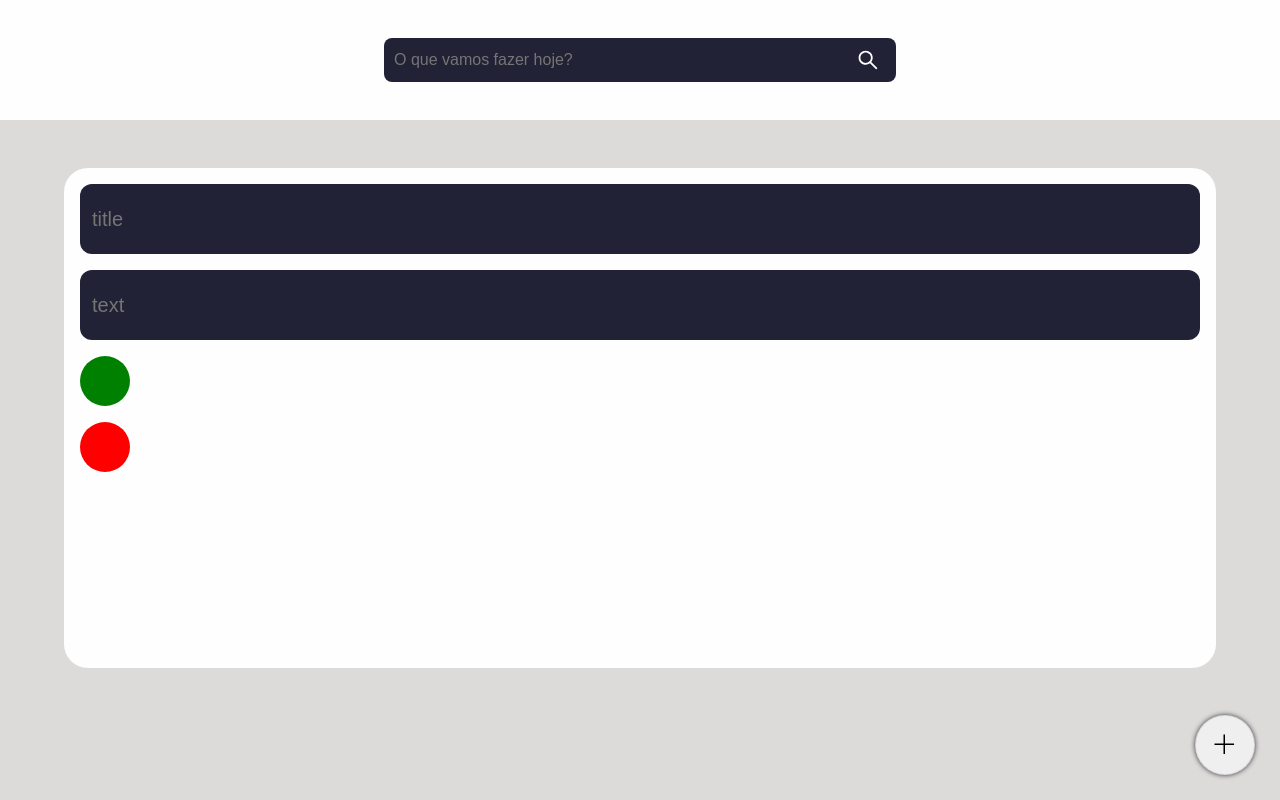
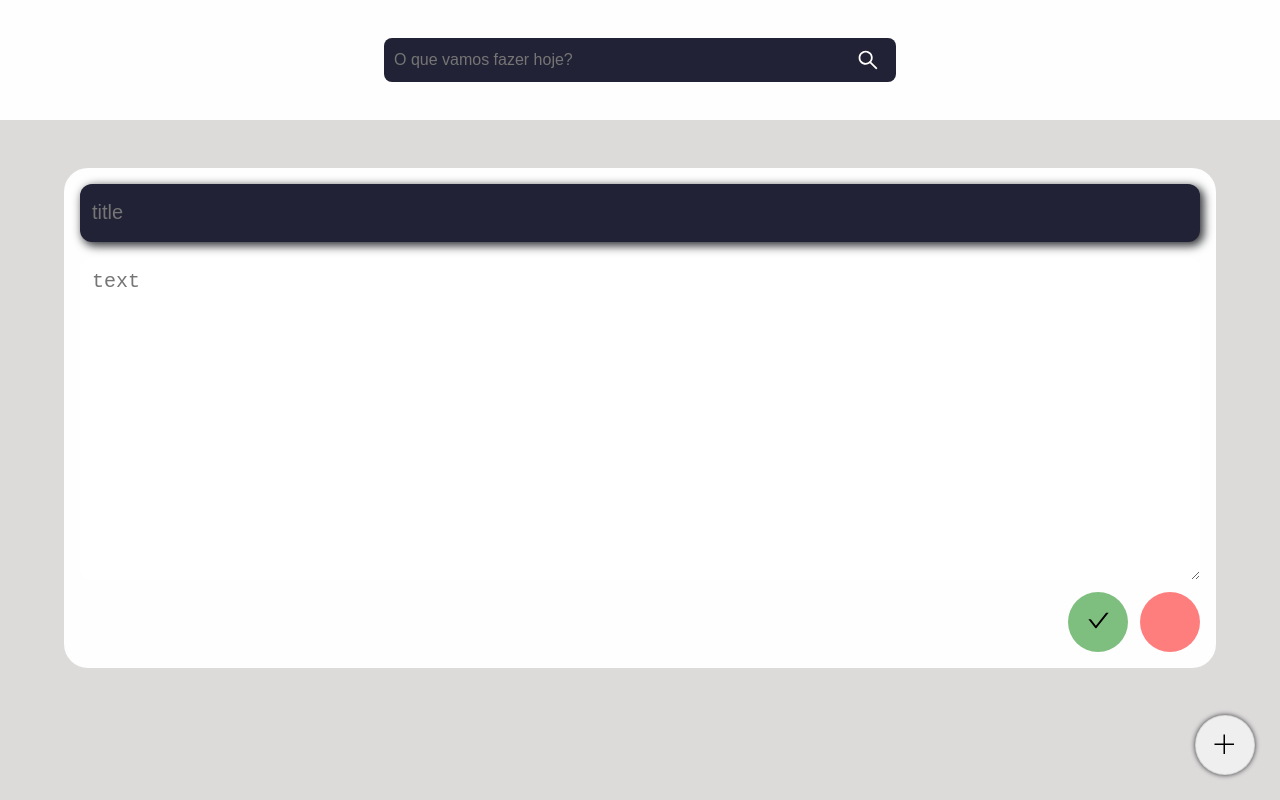
Before and after one commit to Fernando-Filho/Anotacoes, a React (Create React App) app in the folder anotacoes/: page / in a window 1280 px wide. Built offline with nearby package versions, Linux system fonts and the light colour scheme.

Commit message:
Mudança para um  de <texarea/>

```diff
--- a/anotacoes/src/components/CreateNewNote/CreateNewNote.css
+++ b/anotacoes/src/components/CreateNewNote/CreateNewNote.css
@@ -1,7 +1,8 @@
 .CreateNewNote{
     display: flex;
     flex-direction: column;
-    gap: 16rem;
+    justify-content: space-around;
+    gap: 12rem;
     height: 500px;
     width: 90%;
     overflow: hidden;
@@ -9,24 +10,51 @@
     padding: 16rem;
     background-color: var(--Branco);
 }
-.CreateNewNote input{
-    height: 15%;
+
+.CreateNewNote .Inputs{
+    display: flex;
+    flex-direction: column;
+    gap: 16rem;
+    height: 100%;
+}
+.CreateNewNote input, textarea{
     padding: 12rem;
     border-radius: 12rem;
-    background-color: var(--Preto_1);
     font-size: 20rem;
+    overflow: hidden;
+    text-overflow: ellipsis;
 }
-.CreateNewNote input:focus{
+
+.CreateNewNote input, textarea:focus{
     box-shadow: 3px 3px 10px 1px var(--Preto_2);
 }
+.CreateNewNote .Inputs input {
+    height: 15%;
+}
+.CreateNewNote .Inputs textarea {
+    height: 85%;
+}
+
+
+.CreateNewNote .orientionButtons{
+    position: relative;
+    display: flex;
+    flex-direction: row;
+    right: 0%;
+    bottom: 0%;
+    justify-content: end;
+    align-items: end;
+    gap: 12rem;
+
+}
 .CreateNewNote button{
-    height: 50px;
-    width: 50px;
+    height: 60px;
+    width: 60px;
     border-radius: 50%;
 }
 .CreateNewNote button[type="submit"]{
-    background-color: green;
+    background-color: rgba(0, 128, 0, 0.5);
 }
 .CreateNewNote button[type="reset"]{
-    background-color: red;
+    background-color: rgba(255, 0, 0, 0.5);
 }
--- a/anotacoes/src/components/CreateNewNote/Index.js
+++ b/anotacoes/src/components/CreateNewNote/Index.js
@@ -1,6 +1,8 @@
 import "./CreateNewNote.css"
 
 import React, { useState } from "react";
+
+import { AiOutlineCheck } from "react-icons/ai";
 
 const CreateNewNote = ({onAddNote}) => {
 
@@ -9,9 +11,7 @@ const CreateNewNote = ({onAddNote}) => {
 
     function handleCreateNewNote(e){
         e.preventDefault()
-        const data = {
-            title, text
-        }
+        const data = { title, text }
         console.log(data)
         onAddNote(data)
         handleClearInput()
@@ -25,22 +25,26 @@ const CreateNewNote = ({onAddNote}) => {
     return(
         <form className="CreateNewNote"  onSubmit={handleCreateNewNote}>
 
+
+            <div className="Inputs">
+
                 <input  type="text"
                         value={title}
                         placeholder="title"
                         onChange={e => setTitle(e.target.value)}
-                    required
-            />
+                        required/>
 
-            <input  type="text"
-                    value={text}
+                <textarea   value={text}
                         placeholder="text"
                         onChange={e => setText(e.target.value)}
-                    required
-            />
+                        required/>
 
-            <button type="submit" onClick={handleCreateNewNote}/>
+            </div>
+
+            <div className="orientionButtons">
+                <button type="submit" onClick={handleCreateNewNote}><AiOutlineCheck size={25} color="var(--Preto1)"/></button>
                 <button type="reset"/>
+            </div>
 
         </form>
     )
```
Lines whose indentation alone changed are shown as unchanged.
